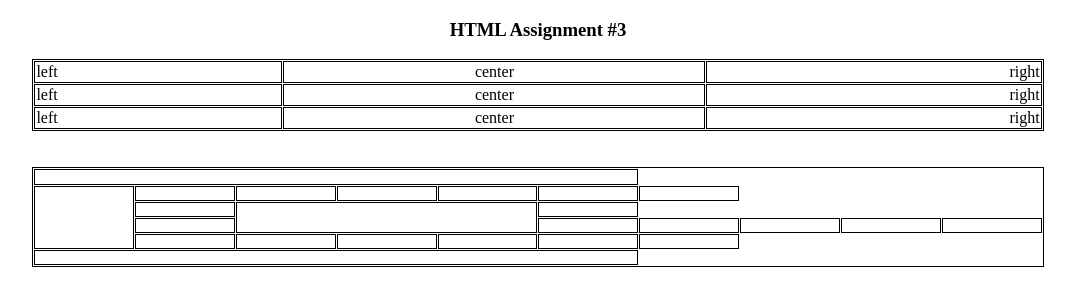
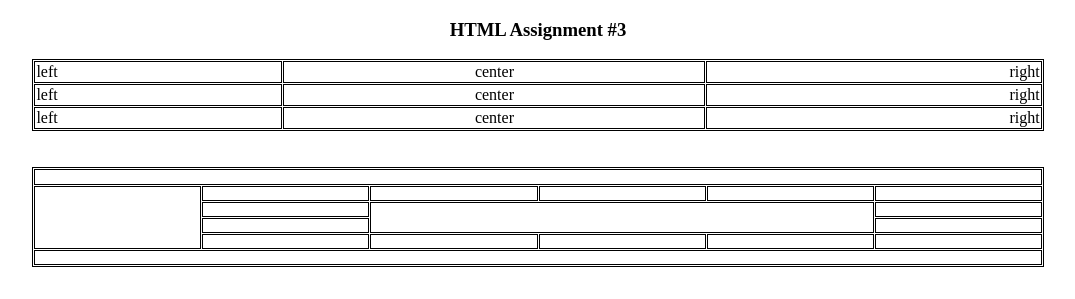
Before and after one commit to acciojob/alignment-SafiraFarheen, a website: page main.html in a window 1280 px wide. Shown: the top 299 px of the page, without its empty margins (102-1177 px from the left). Drawn offline with Linux system fonts and the light colour scheme.

Commit message:
created a submission

```diff
--- a/main.html
+++ b/main.html
@@ -46,8 +46,8 @@
         <td></td>
         <td></td>
         <td></td>
-        <td></td>
 		<td></td>
+
     </tr>
 
     <!-- Row 3 -->
@@ -61,10 +61,7 @@
     <tr>
         <td></td>
         <td></td>
-		 <td></td>
-        <td></td>
-        <td></td>
-		<td></td>
+
     </tr>
 
     <!-- Row 5 -->
@@ -74,7 +71,6 @@
         <td></td>
         <td></td>
         <td></td>
-		<td></td>
     </tr>
 
     <!-- Row 6 -->
```
